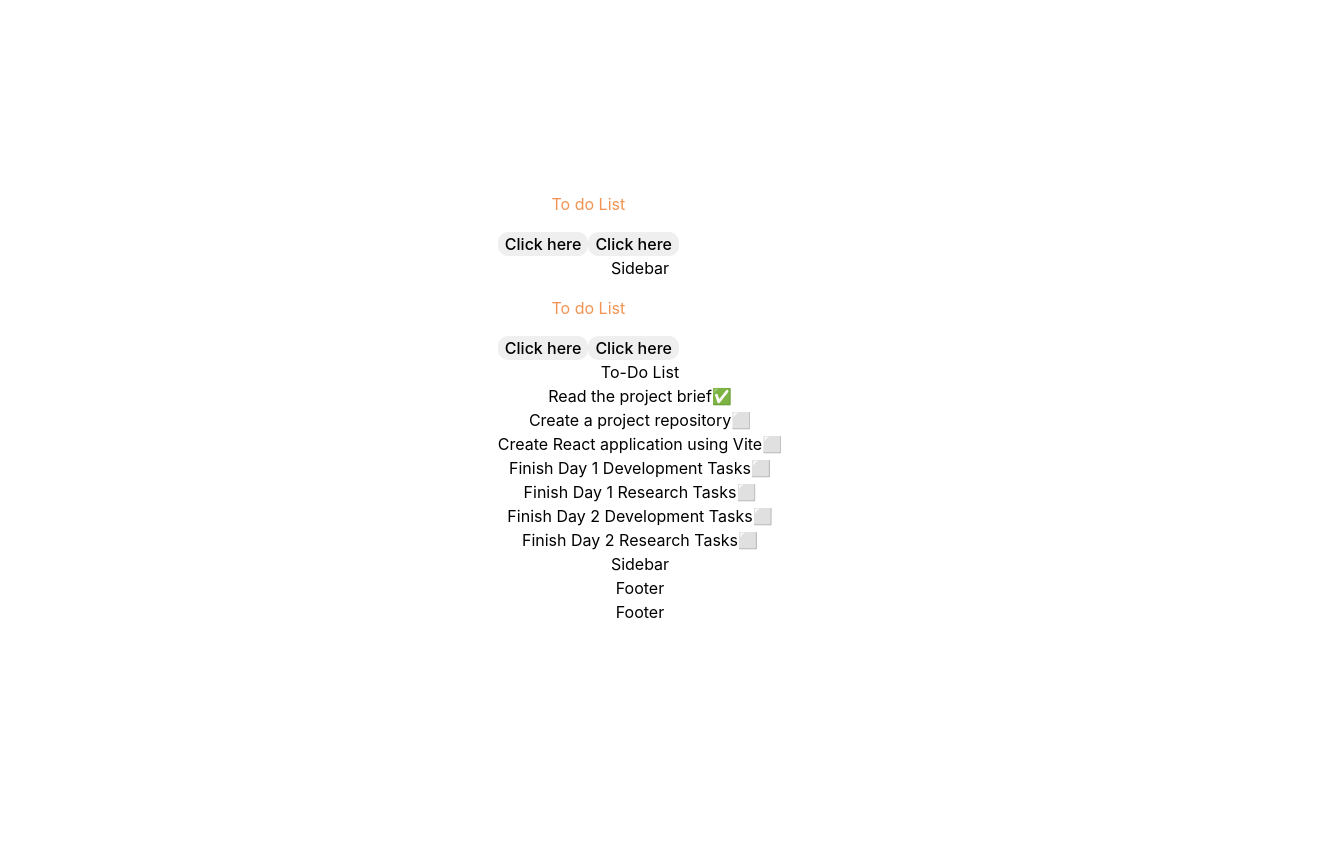
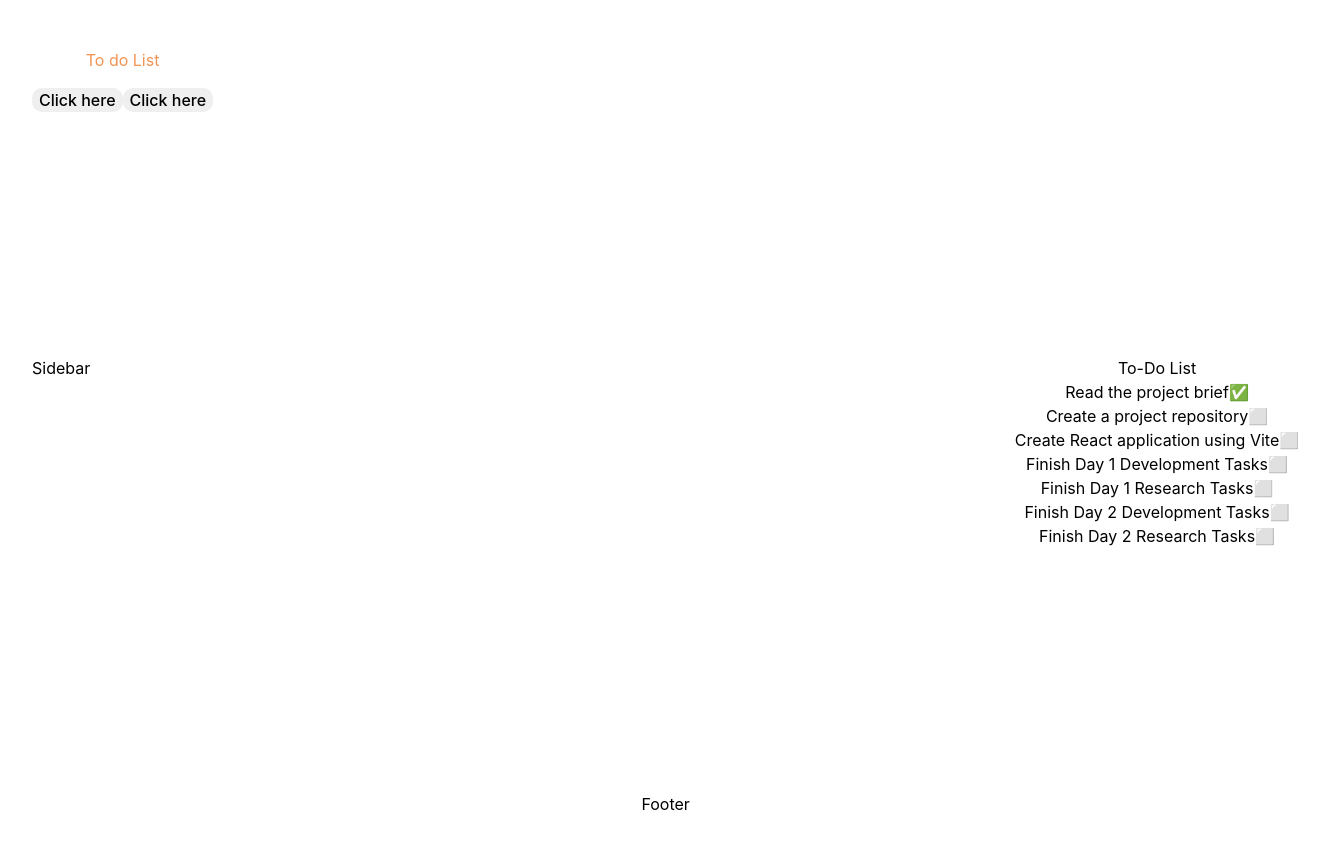
Before and after one commit to LuisOrtiz79/to-do-list, a React (Vite) app: page / in a window 1280 px wide. Shown: the whole page, 1331 px wide, since content can reach past the window. Before the commit the page ends 800 px from the top, so only its background shows below. Built offline with nearby package versions, Linux system fonts and the light colour scheme.

Commit message:
Second commit

```diff
--- a/src/index.css
+++ b/src/index.css
@@ -77,6 +77,23 @@ button[type="submit"] {
   cursor: pointer;
 }
 
+.App {
+  display: flex;
+  flex-direction: column;
+  justify-content: space-between;
+
+  min-height: 98vh;
+  min-width: 99vw;
+}
+
+.app-container {
+  display: flex;
+  flex-direction: row;
+  justify-content: space-between;
+  width: 100%
+}
+
+
 
 
 /* :root {
--- a/src/pages/HomePage.jsx
+++ b/src/pages/HomePage.jsx
@@ -1,6 +1,3 @@
-import Footer from "../components/Footer";
-import Navbar from "../components/Navbar";
-import Sidebar from "../components/Sidebar";
 import TaskCard from "../components/taskCard";
 import taskData from "../task.json";
 import { useState } from "react";
@@ -9,18 +6,12 @@ function HomePage(){
     const [tasks, setTasks] = useState(taskData);
     return (
         <>
-            <Navbar />
-
             <div>To-Do List</div>
 
             {tasks &&
                 tasks.map((task) => {
                 return <TaskCard task={task}/>;
             })}
-
-            <Sidebar />
-
-            <Footer />
         </>
 
     )
```
Also changed, not shown: .eslintrc.cjs.
